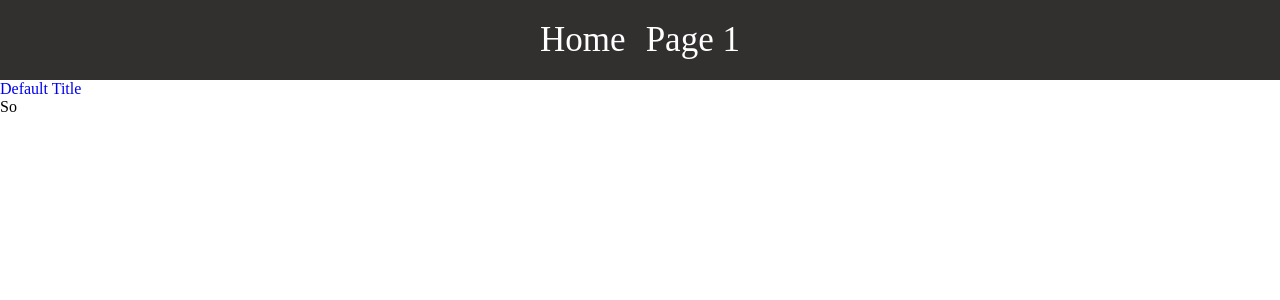
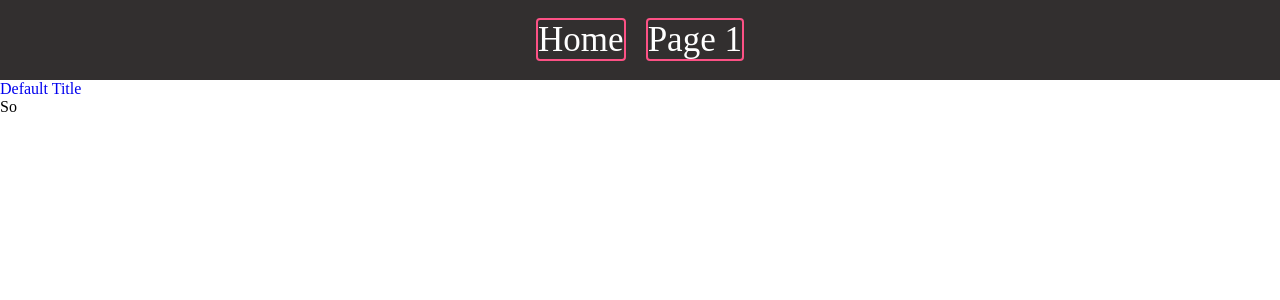
Before and after one commit to trevorfar/To-Do_list, a React (Vite) app in the folder react-app/: page / in a window 1280 px wide. Shown: the top 300 px of the page. Built offline with nearby package versions, Linux system fonts and the light colour scheme.

Commit message:
border styles

```diff
--- a/react-app/src/Static/styles/navbar.css
+++ b/react-app/src/Static/styles/navbar.css
@@ -7,13 +7,22 @@
 
 .active-link {
   color: white;
+  border: solid 2px #FC5185;
+  border-radius: 4px;
+  transition: border-width 0.3s linear;
+}
+
+.active-link:hover {
+  border-width: 6px;
 
 }
+
 .navbar {
   background-color: rgb(50, 47, 47);
   color: white;
   padding: 10px;
 }
+
 .navbar ul {
   display: flex;
   align-items: center;
@@ -23,6 +32,7 @@
   font-size: 35px;
   list-style: none;
 }
+
 .navbar ul li {
   margin: 10px;
 }
```
Lines whose indentation alone changed are shown as unchanged.
